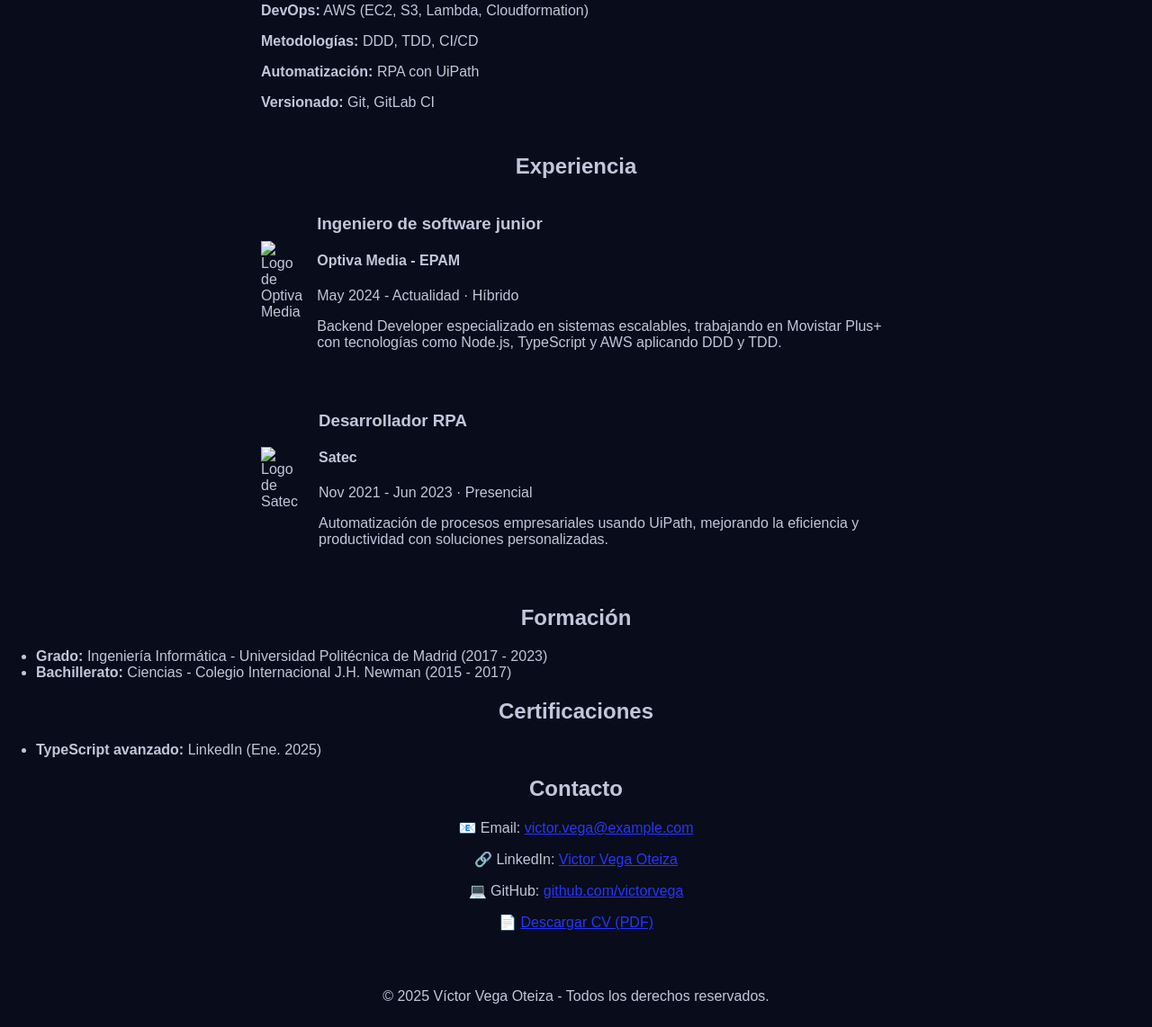
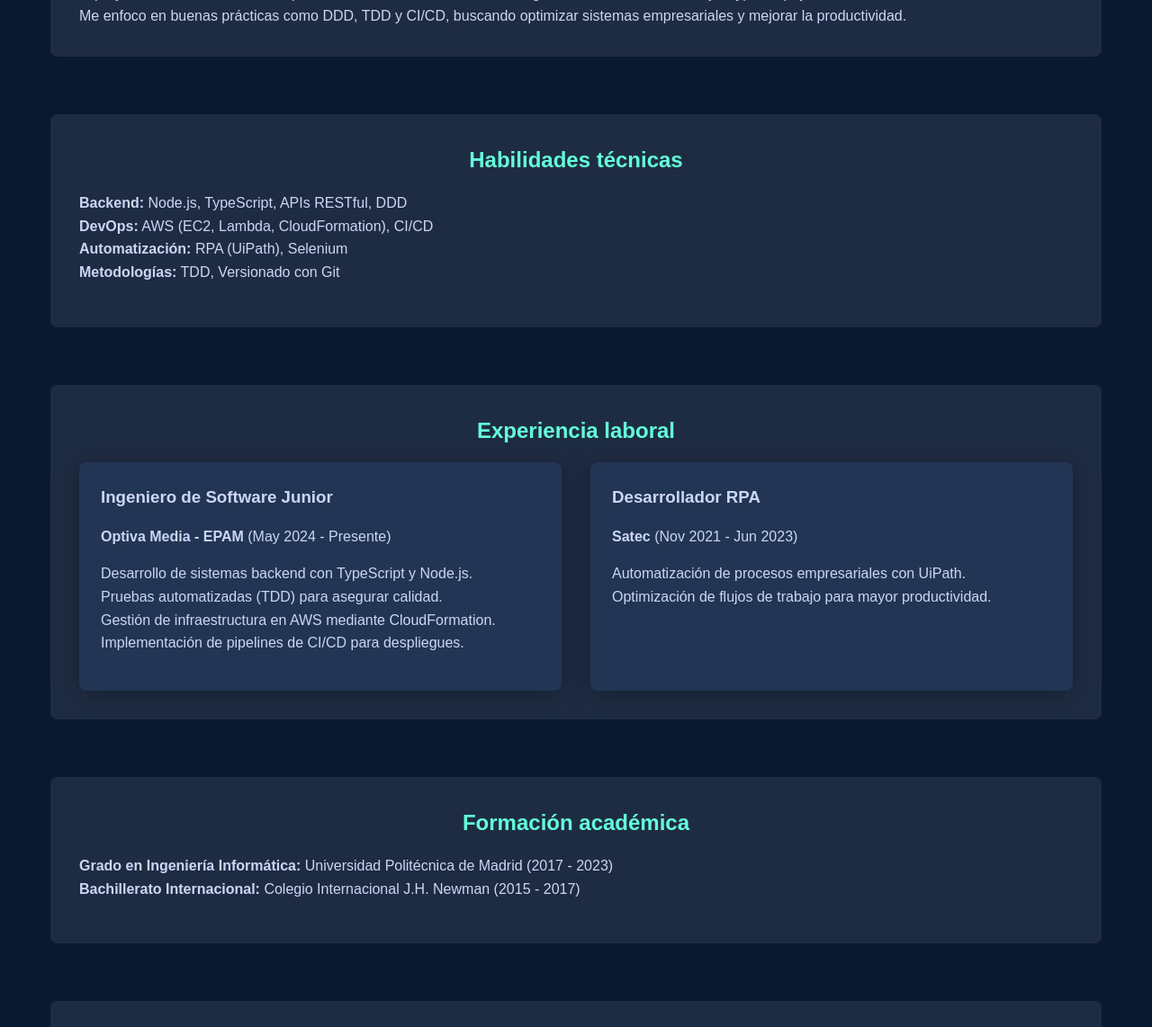
Before and after one commit to Oteis/portafolio, a website: page public/index.html in a window 1280 px wide. Shown: the part 350-1492 px from the top of the page at 90% size. Drawn offline with Linux system fonts and the light colour scheme.

Commit message:
cambiando html portafolio

```diff
--- a/public/index.html
+++ b/public/index.html
@@ -7,176 +7,199 @@
   <style>
     /* ======== Variables CSS ======== */
     :root {
-      --primary: #090c1a;
-      --secondary: #c2c6da;
-      --secondary-variation: rgba(194, 198, 218, 0.4);
-      --accent: #2337ff;
-      --gray-light: rgba(229, 233, 240, 0.8);
-      --box-shadow: 0 2px 6px rgba(96, 115, 159, 0.25), 0 8px 24px rgba(96, 115, 159, 0.33);
+      --primary: #0a192f;
+      --secondary: #ccd6f6;
+      --light-bg: rgba(204, 214, 246, 0.1);
+      --accent: #64ffda;
+      --gray: #8892b0;
+      --dark-gray: #233554;
+      --box-shadow: 0 4px 30px rgba(0, 0, 0, 0.3);
     }
 
     /* ======== Estilos generales ======== */
+    * {
+      margin: 0;
+      padding: 0;
+      box-sizing: border-box;
+      scroll-behavior: smooth;
+    }
+
     body {
-      font-family: 'Satoshi', sans-serif;
+      font-family: 'Arial', sans-serif;
       background: var(--primary);
       color: var(--secondary);
-      margin: 0;
-      padding: 0;
+      line-height: 1.6;
+    }
+
+    h1, h2, h3 {
+      margin-bottom: 1rem;
     }
 
     h1, h2 {
+      color: var(--accent);
       text-align: center;
     }
 
-    /* ======== Header ======== */
-    header .home h1 {
-      font-size: 3rem;
-      background: linear-gradient(270deg, #f76927 0%, #fdfa29 100%);
-      background-size: 150%;
-      -webkit-background-clip: text;
-      -webkit-text-fill-color: transparent;
+    ul {
+      list-style: none;
+      margin: 1rem 0;
+      padding-left: 0;
     }
 
-    header .home h2 {
-      color: var(--secondary);
-      font-size: 1.5rem;
+    a {
+      color: var(--accent);
+      text-decoration: none;
     }
 
-    /* ======== About ======== */
-    .about p {
-      max-width: 700px;
-      margin: 0 auto;
+    a:hover {
+      text-decoration: underline;
     }
 
-    /* ======== Skills ======== */
-    .skills ul {
-      list-style: none;
-      padding: 0;
-      margin: 0 auto;
-      max-width: 700px;
-      text-align: left;
+    header {
+      background: var(--dark-gray);
+      padding: 2rem 1.5rem;
+      text-align: center;
+      box-shadow: var(--box-shadow);
     }
 
-    .skills li {
-      margin-bottom: 1rem;
+    main {
+      max-width: 1200px;
+      margin: auto;
+      padding: 2rem 1rem;
     }
 
-    /* ======== Experiencia ======== */
-    .experiencia {
-      margin: 3rem auto;
-      max-width: 700px;
-    }
-    .experiencia__item {
-      display: flex;
-      align-items: center;
-      margin-bottom: 2rem;
-    }
-    .experiencia__logo {
-      width: 70px;
-      margin-right: 1rem;
-    }
-    .experiencia__content {
-      text-align: left;
+    section {
+      margin-bottom: 4rem;
+      padding: 2rem;
+      background: var(--light-bg);
+      border-radius: 8px;
     }
 
-    /* ======== Contacto ======== */
-    .contacto {
-      text-align: center;
-      padding-bottom: 2rem;
+    .grid {
+      display: grid;
+      grid-template-columns: repeat(auto-fit, minmax(300px, 1fr));
+      gap: 2rem;
     }
 
-    .contacto a {
-      color: var(--accent);
+    .card {
+      background: var(--dark-gray);
+      padding: 1.5rem;
+      border-radius: 8px;
+      box-shadow: var(--box-shadow);
+    }
+
+    .card img {
+      width: 100%;
+      border-radius: 8px;
     }
 
     footer {
       text-align: center;
-      padding: 1rem;
-      background-color: var(--primary);
+      padding: 2rem;
+      color: var(--gray);
+      background: var(--dark-gray);
     }
   </style>
 </head>
 <body>
   <!-- HEADER -->
   <header>
-    <div class="home">
-      <h1>Víctor Vega Oteiza</h1>
-      <h2>Desarrollador Backend</h2>
-    </div>
+    <h1>Víctor Vega Oteiza</h1>
+    <h2>Desarrollador Backend Especializado en TypeScript, Node.js y AWS</h2>
   </header>
 
+  <!-- MAIN -->
   <main>
     <!-- SECCIÓN SOBRE MÍ -->
-    <section class="about">
+    <section>
       <h2>Sobre mí</h2>
-      <p>
-        Soy un desarrollador backend apasionado, enfocado en crear soluciones robustas y escalables
-        utilizando herramientas modernas como Node.js, TypeScript y AWS.
-      </p>
+      <p>Soy un desarrollador con experiencia en backend y automatización (RPA), apasionado por las soluciones robustas y escalables. Actualmente colaboro en el proyecto Movistar Plus+ como parte de Telefónica, utilizando tecnologías modernas como Node.js, TypeScript y AWS.</p>
+      <p>Me enfoco en buenas prácticas como DDD, TDD y CI/CD, buscando optimizar sistemas empresariales y mejorar la productividad.</p>
     </section>
 
     <!-- SECCIÓN HABILIDADES TÉCNICAS -->
-    <section class="skills">
+    <section>
       <h2>Habilidades técnicas</h2>
       <ul>
-        <li><strong>Backend:</strong> Node.js, TypeScript, APIs RESTful</li>
-        <li><strong>DevOps:</strong> AWS (EC2, S3, Lambda, Cloudformation)</li>
-        <li><strong>Metodologías:</strong> DDD, TDD, CI/CD</li>
-        <li><strong>Automatización:</strong> RPA con UiPath</li>
-        <li><strong>Versionado:</strong> Git, GitLab CI</li>
+        <li><strong>Backend:</strong> Node.js, TypeScript, APIs RESTful, DDD</li>
+        <li><strong>DevOps:</strong> AWS (EC2, Lambda, CloudFormation), CI/CD</li>
+        <li><strong>Automatización:</strong> RPA (UiPath), Selenium</li>
+        <li><strong>Metodologías:</strong> TDD, Versionado con Git</li>
       </ul>
     </section>
 
     <!-- SECCIÓN EXPERIENCIA -->
-    <section class="experiencia">
-      <h2>Experiencia</h2>
-      <div class="experiencia__item">
-        <img src="optiva-logo.png" alt="Logo de Optiva Media" class="experiencia__logo">
-        <div class="experiencia__content">
-          <h3>Ingeniero de software junior</h3>
-          <h4>Optiva Media - EPAM</h4>
-          <time>May 2024 - Actualidad · Híbrido</time>
-          <p>Backend Developer especializado en sistemas escalables, trabajando en Movistar Plus+ con tecnologías como Node.js, TypeScript y AWS aplicando DDD y TDD.</p>
+    <section>
+      <h2>Experiencia laboral</h2>
+      <div class="grid">
+        <div class="card">
+          <h3>Ingeniero de Software Junior</h3>
+          <p><strong>Optiva Media - EPAM</strong> (May 2024 - Presente)</p>
+          <ul>
+            <li>Desarrollo de sistemas backend con TypeScript y Node.js.</li>
+            <li>Pruebas automatizadas (TDD) para asegurar calidad.</li>
+            <li>Gestión de infraestructura en AWS mediante CloudFormation.</li>
+            <li>Implementación de pipelines de CI/CD para despliegues.</li>
+          </ul>
         </div>
-      </div>
-      <div class="experiencia__item">
-        <img src="satec-logo.png" alt="Logo de Satec" class="experiencia__logo">
-        <div class="experiencia__content">
+        <div class="card">
           <h3>Desarrollador RPA</h3>
-          <h4>Satec</h4>
-          <time>Nov 2021 - Jun 2023 · Presencial</time>
-          <p>Automatización de procesos empresariales usando UiPath, mejorando la eficiencia y productividad con soluciones personalizadas.</p>
+          <p><strong>Satec</strong> (Nov 2021 - Jun 2023)</p>
+          <ul>
+            <li>Automatización de procesos empresariales con UiPath.</li>
+            <li>Optimización de flujos de trabajo para mayor productividad.</li>
+          </ul>
         </div>
       </div>
     </section>
 
     <!-- SECCIÓN FORMACIÓN -->
-    <section class="education">
-      <h2>Formación</h2>
+    <section>
+      <h2>Formación académica</h2>
       <ul>
-        <li><strong>Grado:</strong> Ingeniería Informática - Universidad Politécnica de Madrid (2017 - 2023)</li>
-        <li><strong>Bachillerato:</strong> Ciencias - Colegio Internacional J.H. Newman (2015 - 2017)</li>
+        <li><strong>Grado en Ingeniería Informática:</strong> Universidad Politécnica de Madrid (2017 - 2023)</li>
+        <li><strong>Bachillerato Internacional:</strong> Colegio Internacional J.H. Newman (2015 - 2017)</li>
       </ul>
     </section>
 
     <!-- SECCIÓN CERTIFICACIONES -->
-    <section class="certifications">
+    <section>
       <h2>Certificaciones</h2>
       <ul>
         <li><strong>TypeScript avanzado:</strong> LinkedIn (Ene. 2025)</li>
       </ul>
     </section>
 
+    <!-- SECCIÓN PROYECTOS -->
+    <section>
+      <h2>Proyectos destacados</h2>
+      <div class="grid">
+        <div class="card">
+          <h3>API de Gestión</h3>
+          <p>Diseño y desarrollo de una API RESTful con autenticación JWT para gestión de tareas.</p>
+        </div>
+        <div class="card">
+          <h3>Dashboard en tiempo real</h3>
+          <p>Plataforma de monitoreo en tiempo real creada con WebSockets.</p>
+        </div>
+        <div class="card">
+          <h3>Microservicio de Procesos</h3>
+          <p>Sistema basado en RabbitMQ y Redis para procesar grandes volúmenes de datos.</p>
+        </div>
+      </div>
+    </section>
+
     <!-- SECCIÓN CONTACTO -->
-    <section class="contacto">
+    <section>
       <h2>Contacto</h2>
       <p>📧 Email: <a href="mailto:victor.vega@example.com">victor.vega@example.com</a></p>
       <p>🔗 LinkedIn: <a href="https://www.linkedin.com/in/victor-vega-oteiza" target="_blank">Victor Vega Oteiza</a></p>
-      <p>💻 GitHub: <a href="https://github.com/victorvega" target="_blank">github.com/victorvega</a></p>
+      <p>💼 GitHub: <a href="https://github.com/victorvega" target="_blank">github.com/victorvega</a></p>
       <p>📄 <a href="cv.pdf" download>Descargar CV (PDF)</a></p>
     </section>
   </main>
 
+  <!-- FOOTER -->
   <footer>
     © 2025 Víctor Vega Oteiza - Todos los derechos reservados.
   </footer>
```
